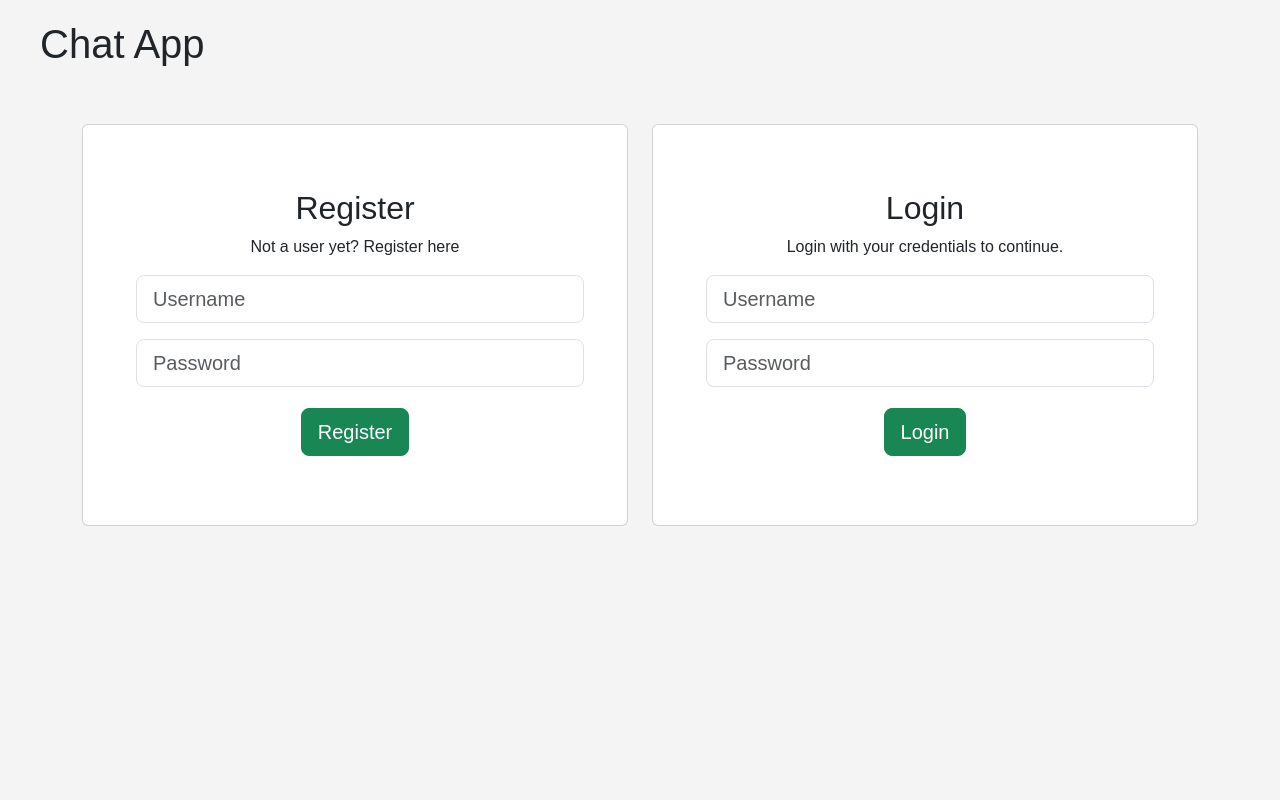
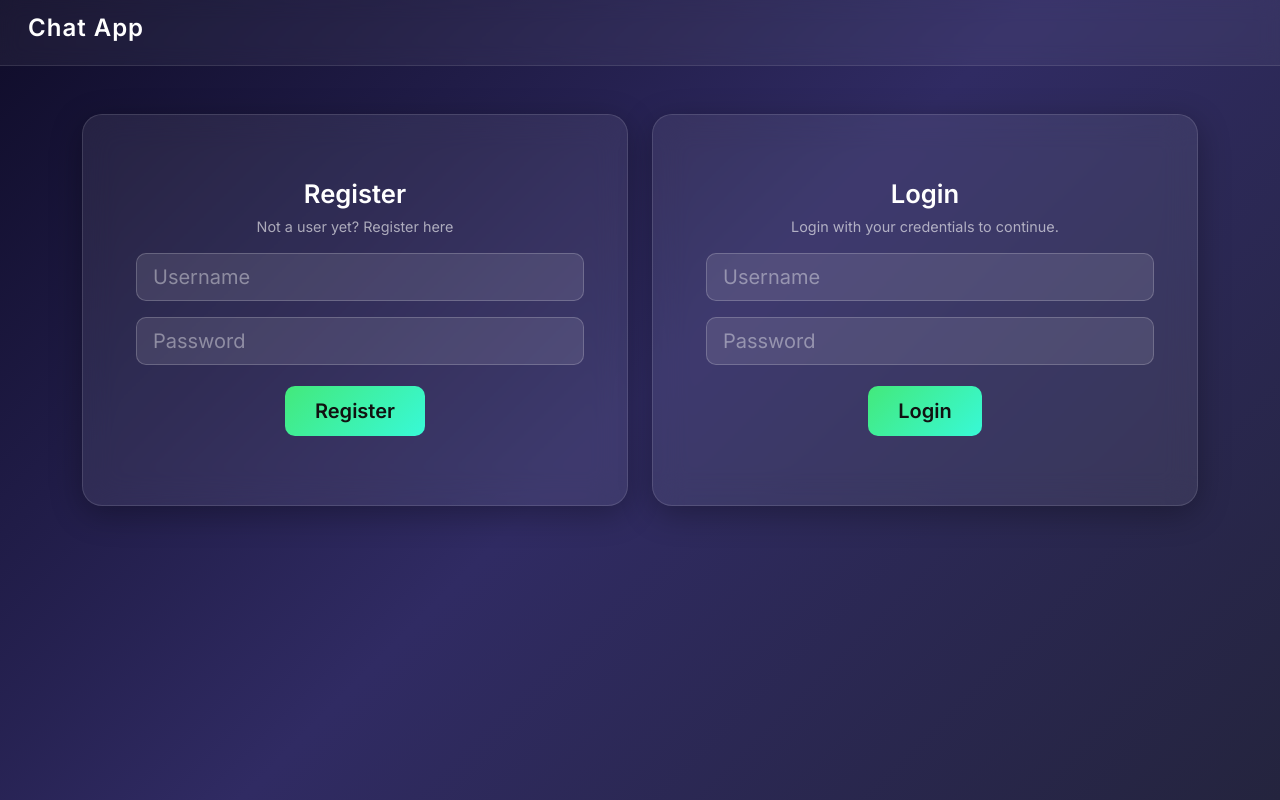
Before and after one commit to shiv-11013/chatApplication-Frontend, a React (Create React App) app in the folder chat-application-frontend-main/: page / in a window 1280 px wide. Built offline with nearby package versions, Linux system fonts and the light colour scheme; no server answers.

Commit message:
refactor: update dark chat UI

```diff
--- a/chat-application-frontend-main/src/styles.css
+++ b/chat-application-frontend-main/src/styles.css
@@ -1,69 +1,265 @@
-body {
-    font-family: Arial, sans-serif;
+@import url('https://fonts.googleapis.com/css2?family=Inter:wght@400;500;600&display=swap');
+
+* {
+  box-sizing: border-box;
   margin: 0;
   padding: 0;
-    background-color: #f4f4f4;
 }
 
+body {
+  font-family: 'Inter', Arial, sans-serif;
+  background: linear-gradient(135deg, #0f0c29, #302b63, #24243e);
+  min-height: 100vh;
+  color: #fff;
+}
+
+/* APP HEADER */
 .app {
   text-align: center;
-    margin: 20px;
+  margin: 0;
 }
 
+.app > div:first-child {
+  background: rgba(255, 255, 255, 0.05);
+  backdrop-filter: blur(10px);
+  border-bottom: 1px solid rgba(255,255,255,0.1);
+  padding: 14px 28px !important;
+}
+
+.app h1 {
+  font-size: 1.5rem;
+  font-weight: 600;
+  color: #fff;
+  letter-spacing: 1px;
+}
+
+/* AUTH CARDS */
 .auth-container {
   display: flex;
   justify-content: space-around;
   margin: 20px auto;
 }
 
-.auth-form {
-    margin: 20px;
+.card {
+  background: rgba(255, 255, 255, 0.07) !important;
+  backdrop-filter: blur(16px);
+  border: 1px solid rgba(255,255,255,0.12) !important;
+  border-radius: 20px !important;
+  color: #fff !important;
+  box-shadow: 0 8px 32px rgba(0,0,0,0.3);
 }
 
-.chat-container {
-    max-width: 900px;
-    min-height: 60vh;
-    margin: 20px auto;
-    padding: 20px;
-    background: #fff;
-    border-radius: 8px;
-    box-shadow: 0 0 10px rgba(0, 0, 0, 0.1);
+.card h2 {
+  font-weight: 600;
+  font-size: 1.6rem;
+  margin-bottom: 6px;
 }
 
+.card p {
+  color: rgba(255,255,255,0.6);
+  font-size: 0.9rem;
+}
+
+.form-control {
+  background: rgba(255,255,255,0.1) !important;
+  border: 1px solid rgba(255,255,255,0.2) !important;
+  color: #fff !important;
+  border-radius: 10px !important;
+}
+
+.form-control::placeholder {
+  color: rgba(255,255,255,0.4) !important;
+}
+
+.form-control:focus {
+  box-shadow: 0 0 0 3px rgba(100,108,255,0.3) !important;
+  border-color: #646cff !important;
+  outline: none;
+}
+
+.btn-success {
+  background: linear-gradient(135deg, #43e97b, #38f9d7) !important;
+  border: none !important;
+  color: #111 !important;
+  font-weight: 600 !important;
+  border-radius: 10px !important;
+  padding: 10px 30px !important;
+  transition: opacity 0.2s;
+}
+
+.btn-success:hover {
+  opacity: 0.85;
+}
+
+.btn-danger {
+  background: linear-gradient(135deg, #f857a6, #ff5858) !important;
+  border: none !important;
+  border-radius: 8px !important;
+  font-weight: 500 !important;
+}
+
+/* CHAT CONTAINER */
+.chat-container {
+  max-width: 960px;
+  min-height: 70vh;
+  margin: 24px auto;
+  padding: 0;
+  background: rgba(255,255,255,0.05);
+  backdrop-filter: blur(20px);
+  border: 1px solid rgba(255,255,255,0.1);
+  border-radius: 20px;
+  box-shadow: 0 8px 40px rgba(0,0,0,0.4);
+  display: flex;
+  overflow: hidden;
+}
+
+/* CHAT LIST (sidebar) */
+.chat-list {
+  border-right: 1px solid rgba(255,255,255,0.1);
+  padding: 16px 10px;
+  width: 220px;
+  float: none;
+  background: rgba(0,0,0,0.2);
+  min-height: 70vh;
+}
+
+.chat-list h3 {
+  color: rgba(255,255,255,0.7);
+  font-size: 0.85rem;
+  text-transform: uppercase;
+  letter-spacing: 1.5px;
+  margin-bottom: 14px;
+  padding-left: 8px;
+}
+
+.chat-list > div {
+  padding: 10px 12px;
+  cursor: pointer;
+  border-radius: 10px;
+  margin-bottom: 4px;
+  transition: background 0.2s;
+  color: #fff;
+  font-size: 0.95rem;
+}
+
+.chat-list > div:hover {
+  background: rgba(255,255,255,0.1);
+}
+
+/* CHAT WINDOW */
+.chat-window {
+  margin-left: 0;
+  padding: 20px;
+  flex: 1;
+  display: flex;
+  flex-direction: column;
+}
+
+/* MESSAGE LIST */
 .message-list {
-    height: 300px;
+  height: 420px;
   overflow-y: auto;
-    margin-bottom: 20px;
+  margin-bottom: 16px;
+  padding-right: 4px;
+  scrollbar-width: thin;
+  scrollbar-color: rgba(255,255,255,0.2) transparent;
 }
 
 .message {
-    padding: 10px;
-    margin: 5px;
-    border-radius: 8px;
+  padding: 10px 14px;
+  margin: 6px 4px;
+  border-radius: 16px;
+  max-width: 65%;
+  font-size: 0.92rem;
+  line-height: 1.4;
+  word-break: break-word;
 }
 
 .message.sent {
-    background-color: #daf8cb;
+  background: linear-gradient(135deg, #43e97b33, #38f9d722);
+  border: 1px solid rgba(67,233,123,0.3);
   text-align: right;
+  margin-left: auto;
+  border-bottom-right-radius: 4px;
 }
 
 .message.received {
-    background-color: #f1f0f0;
+  background: rgba(255,255,255,0.08);
+  border: 1px solid rgba(255,255,255,0.1);
   text-align: left;
+  margin-right: auto;
+  border-bottom-left-radius: 4px;
 }
 
-.message-input {
-    display: flex;
-    justify-content: space-between;
+.message strong {
+  font-size: 0.78rem;
+  opacity: 0.6;
+  display: block;
+  margin-bottom: 2px;
+}
+
+/* INPUT AREA */
+.chat-window input {
+  flex: 1;
+  padding: 12px 16px;
+  border-radius: 12px;
+  border: 1px solid rgba(255,255,255,0.2);
+  background: rgba(255,255,255,0.08);
+  color: #fff;
+  font-size: 0.95rem;
+  outline: none;
+  transition: border 0.2s;
+}
+
+.chat-window input::placeholder {
+  color: rgba(255,255,255,0.35);
+}
+
+.chat-window input:focus {
+  border-color: #43e97b;
+}
+
+.chat-window button {
+  padding: 12px 22px;
+  border-radius: 12px;
+  border: none;
+  background: linear-gradient(135deg, #43e97b, #38f9d7);
+  color: #111;
+  font-weight: 600;
+  cursor: pointer;
+  transition: opacity 0.2s;
+}
+
+.chat-window button:hover {
+  opacity: 0.85;
+}
+
+/* UNREAD BADGE */
+span[style*="background: green"] {
+  background: linear-gradient(135deg, #43e97b, #38f9d7) !important;
+  color: #111 !important;
+  font-weight: 700;
+}
+
+/* TYPING INDICATOR */
+.chat-window p {
+  color: rgba(255,255,255,0.5);
+  font-size: 0.82rem;
+  font-style: italic;
+  margin-bottom: 8px;
+}
+
+/* LOGOUT BUTTON area */
+.btn-prime {
+  background: linear-gradient(135deg, #43e97b, #38f9d7);
+  border-radius: 8px;
+  border: none;
+  color: #111;
+  font-weight: 600;
 }
 
 input, button {
   padding: 10px;
   margin: 5px;
-    border-radius: 5px;
+  border-radius: 8px;
 }
-
-.btn-prime {
-    background-color: #daf8cb;
-    border-radius: 5px;
-}
```
Lines whose indentation alone changed are shown as unchanged.
